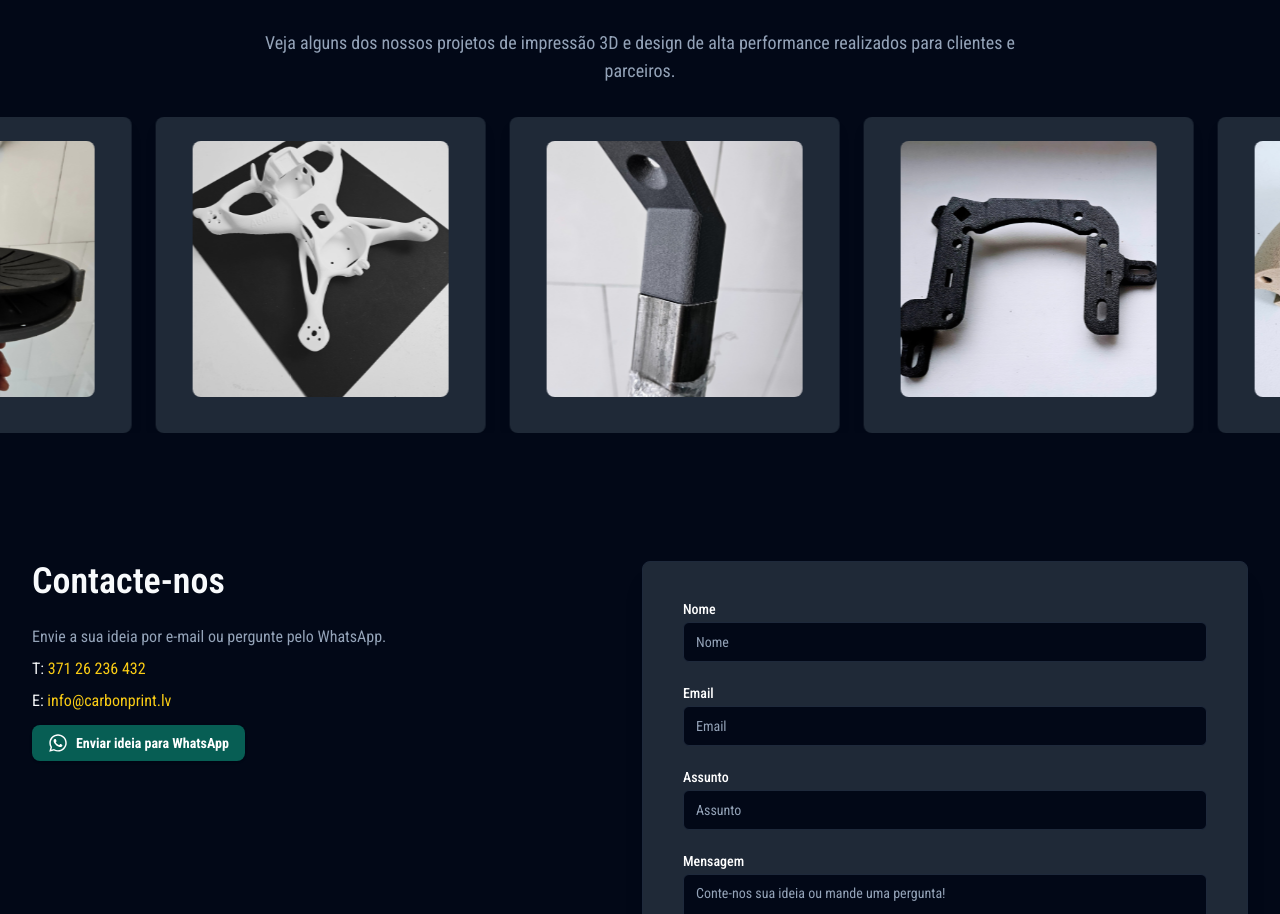
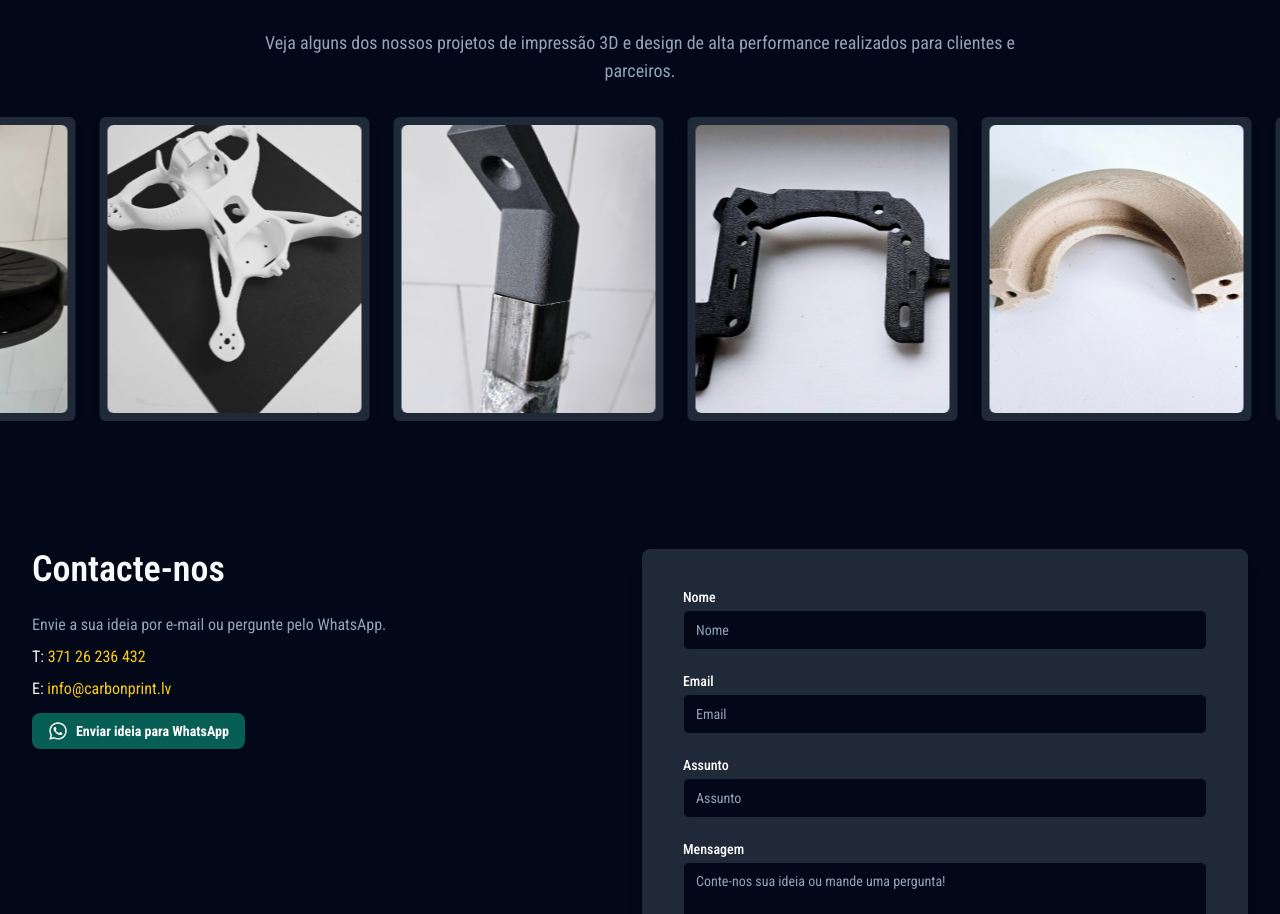
Before and after one commit to Kizenbahs/pt.carbonprint.lv, a React (Vite) app: page / in a window 1280 px wide. Shown: the part 1884-2798 px from the top of the page. Built offline with nearby package versions, Linux system fonts and the light colour scheme.

Commit message:
Make gallery image cards have smaller frames and larger images

```diff
--- a/src/pages/Index.tsx
+++ b/src/pages/Index.tsx
@@ -81,11 +81,11 @@ function GalleryWithDots() {
           {[...galleryImages, ...galleryImages].map((img, idx) => (
             <Dialog key={idx}>
               <DialogTrigger asChild>
-                <div className="bg-gray-800 rounded-lg shadow-lg p-6 min-w-[330px] flex flex-col items-center cursor-pointer">
+                <div className="bg-gray-800 rounded-md shadow-lg p-2 min-w-[270px] flex flex-col items-center cursor-pointer">
                   <img
                     src={img.src}
                     alt="Gallery image"
-                    className="w-64 h-64 object-cover rounded-lg mb-3 transition-transform duration-200 hover:scale-110"
+                    className="w-72 h-72 object-cover rounded-md transition-transform duration-200 hover:scale-110"
                   />
                 </div>
               </DialogTrigger>
@@ -108,11 +108,11 @@ function GalleryWithDots() {
     <div className="w-full flex flex-col items-center mt-8">
       <Dialog>
         <DialogTrigger asChild>
-          <div className="bg-gray-800 rounded-lg shadow-lg p-6 w-full max-w-xs flex flex-col items-center cursor-pointer">
+          <div className="bg-gray-800 rounded-md shadow-lg p-2 w-full max-w-xs flex flex-col items-center cursor-pointer">
             <img
               src={galleryImages[current].src}
               alt="Gallery image"
-              className="w-64 h-64 object-cover rounded-lg mb-3 transition-transform duration-200 hover:scale-110"
+              className="w-72 h-72 object-cover rounded-md transition-transform duration-200 hover:scale-110"
             />
           </div>
         </DialogTrigger>
```
